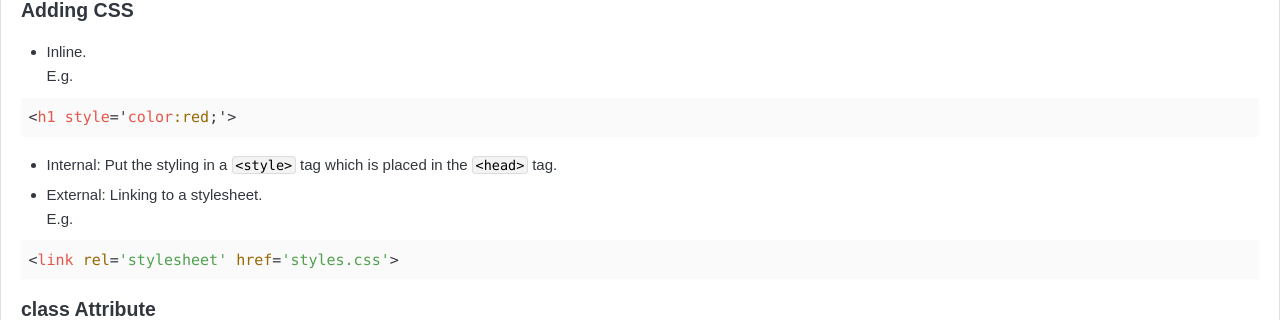
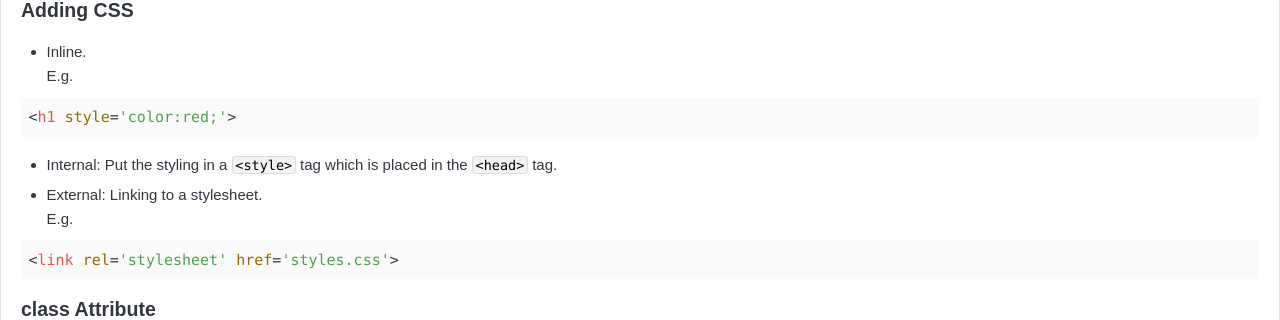
Before and after one commit to project-graveyard/Self-Reference, a Flask app: page /css in a window 1280 px wide. Shown: the part 551-871 px from the top of the page. Run offline with Flask 2, Linux system fonts and the light colour scheme; some libraries are stand-ins or nearby versions.

Commit message:
Updated 'Intro' section of css page

````diff
--- a/app/templates/css/intro.html
+++ b/app/templates/css/intro.html
@@ -29,7 +29,7 @@ red --&gt; value
 <li>Inline.<br>
 E.g.</li>
 </ul>
-<div class="joplin-editable"><pre class="joplin-source" data-joplin-language="css" data-joplin-source-open="```css&#10;" data-joplin-source-close="&#10;```">&lt;h1 style='color:red;'&gt;</pre><pre class="hljs"><code>&lt;<span class="hljs-selector-tag">h1</span> <span class="hljs-selector-tag">style</span>=&#x27;<span class="hljs-selector-tag">color</span><span class="hljs-selector-pseudo">:red</span>;&#x27;&gt;</code></pre></div>
+<div class="joplin-editable"><pre class="joplin-source" data-joplin-language="html" data-joplin-source-open="```html&#10;" data-joplin-source-close="&#10;```">&lt;h1 style='color:red;'&gt;</pre><pre class="hljs"><code><span class="hljs-tag">&lt;<span class="hljs-name">h1</span> <span class="hljs-attr">style</span>=<span class="hljs-string">&#x27;color:red;&#x27;</span>&gt;</span></code></pre></div>
 <ul>
 <li>Internal: Put the styling in a <code class="inline-code">&lt;style&gt;</code> tag which is placed in the <code class="inline-code">&lt;head&gt;</code> tag.</li>
 <li>External: Linking to a stylesheet.<br>
````
